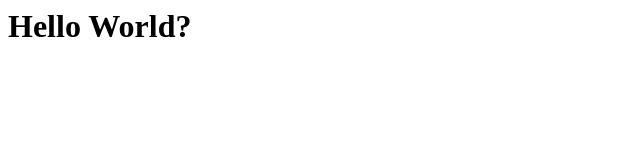
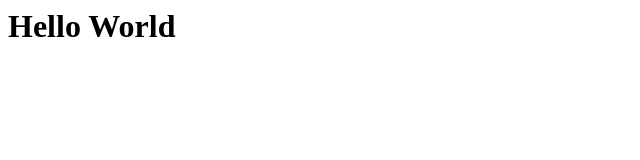
Before and after one commit to senseiakhanye/javascriptenvironment, a website: page src/index.html in a window 1280 px wide. Shown: the full height of the page, 0-640 px from the left. Drawn offline with Linux system fonts and the light colour scheme.

Commit message:
Fixed index travis fail

```diff
--- a/src/index.html
+++ b/src/index.html
@@ -3,7 +3,7 @@
 		<meta charset="UTF-8">
 	</head>
 	<body>
-		<h1>Hello World?</h1>
+		<h1>Hello World</h1>
 		<img src="" />
 	</body>
 </html>
```
